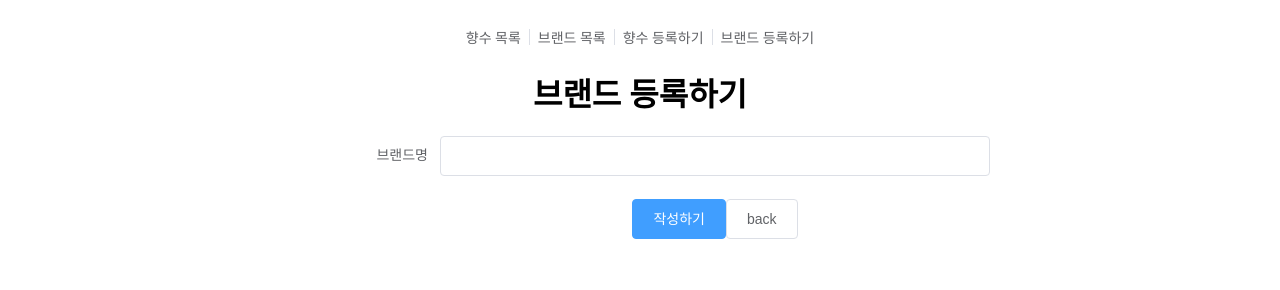
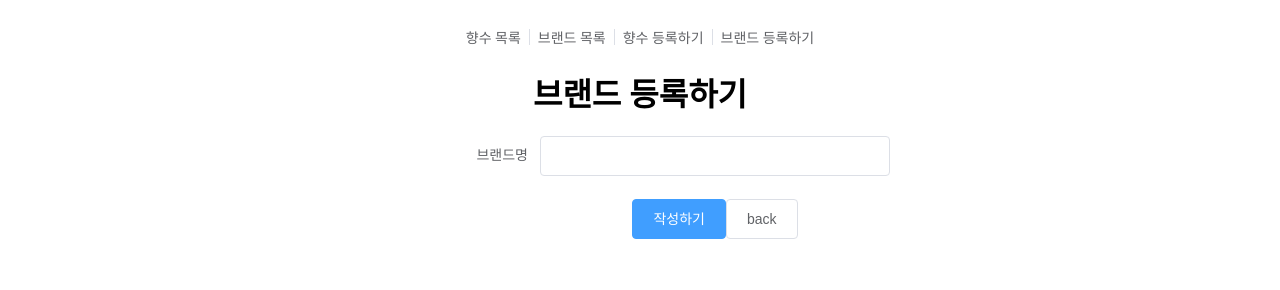
Before and after one commit to summerydev/perfume-community, a Vue app in the folder ui/: page /admin/addbrand in a window 1280 px wide. Shown: the part 161-451 px from the top of the page. Built offline with nearby package versions, Linux system fonts and the light colour scheme.

Commit message:
[ui] 폼 스타일 수정

```diff
--- a/ui/src/views/adminViews/AddBrand.vue
+++ b/ui/src/views/adminViews/AddBrand.vue
@@ -42,5 +42,8 @@ export default {
 };
 </script>
 
-<style>
+<style scoped>
+.el-form {
+  width: 500px;
+}
 </style>
--- a/ui/src/views/adminViews/AddPerfume.vue
+++ b/ui/src/views/adminViews/AddPerfume.vue
@@ -106,7 +106,9 @@ form {
   overflow: scroll;
   z-index: 1;
 }
-
+.el-form {
+  width: 500px;
+}
 .el-form-item__label {
   width: fit-content;
 }
```
